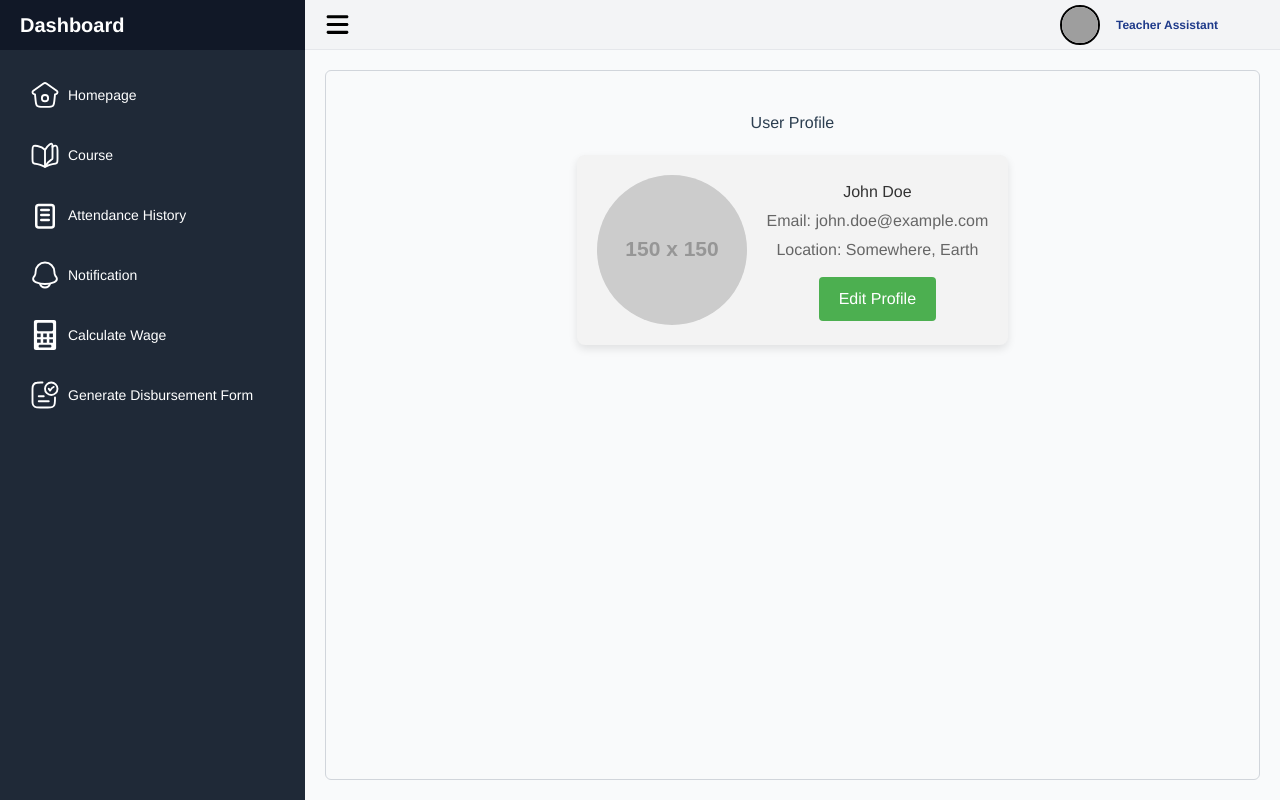
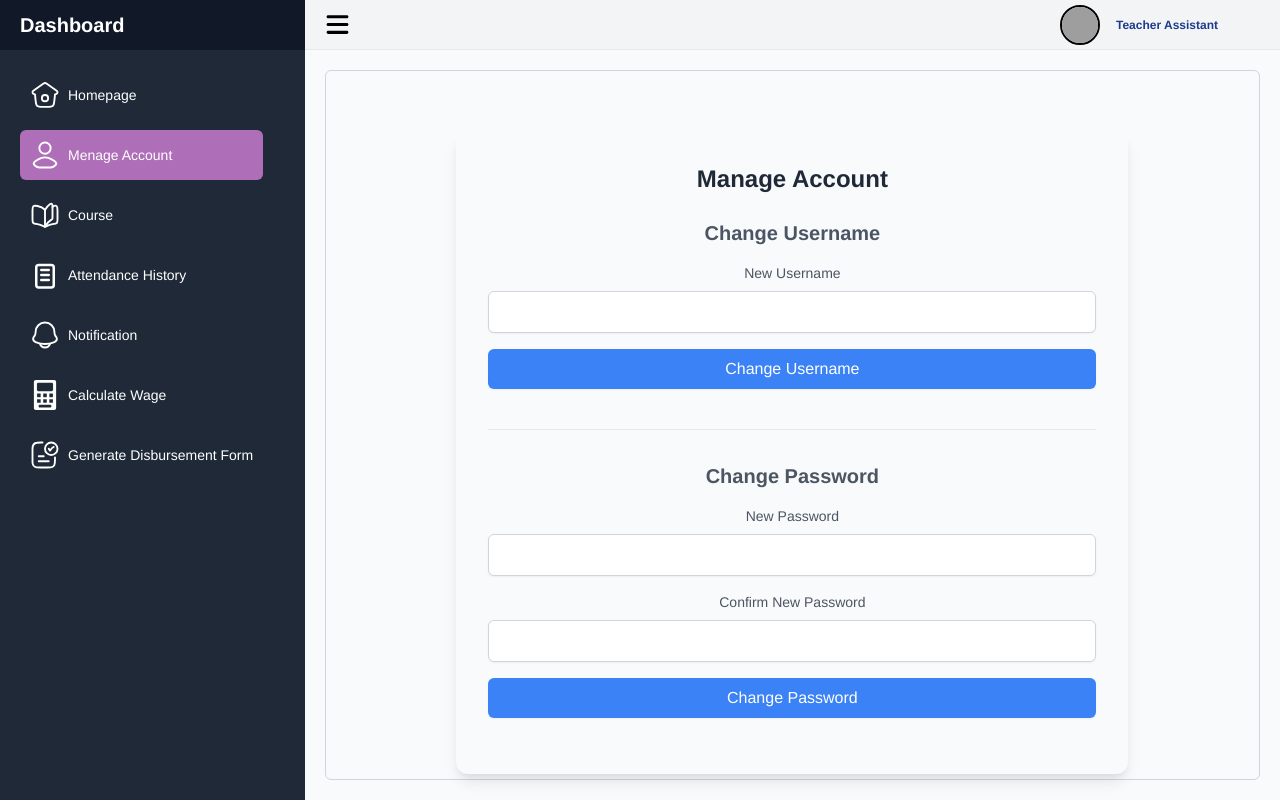
Before and after one commit to Supanutice112/Assistant_mate_Frontend, a Vue app in the folder Assistance_mate_frontend/: page /taprofile in a window 1280 px wide. Built offline with nearby package versions, Linux system fonts and the light colour scheme; no server answers; grey boxes are pictures that could not be loaded.

Commit message:
add profile

```diff
--- a/Assistance_mate_frontend/src/views/TA/ProfileView.vue
+++ b/Assistance_mate_frontend/src/views/TA/ProfileView.vue
@@ -1,89 +1,157 @@
 <template>
-  <div class="profile-container">
-    <h1>User Profile</h1>
-    <div class="profile-card">
-      <img :src="user.profilePicture || defaultProfilePic" alt="Profile Picture" class="profile-picture"/>
-      <div class="user-info">
-        <h2>{{ user.name }}</h2>
-        <p>Email: {{ user.email }}</p>
-        <p>Location: {{ user.location }}</p>
-        <button @click="editProfile">Edit Profile</button>
-      </div>
+  <div class="manage-account bg-gray-100 p-8 rounded-lg shadow-lg max-w-2xl mx-auto mt-10">
+    <h2 class="text-2xl font-semibold text-center text-gray-700 mb-6">Manage Account</h2>
+
+    <!-- Change Username Section -->
+    <div class="change-username mb-10">
+      <h3 class="text-xl font-semibold text-gray-600 mb-4">Change Username</h3>
+      <form @submit.prevent="changeUsername" class="space-y-4">
+        <div>
+          <label for="new-username" class="block text-sm font-medium text-gray-600 mb-2">New Username</label>
+          <input
+            type="text"
+            v-model="newUsername"
+            id="new-username"
+            required
+            class="w-full px-4 py-2 border border-gray-300 rounded-md shadow-sm focus:ring-blue-500 focus:border-blue-500"
+          />
+        </div>
+        <button
+          type="submit"
+          class="w-full bg-blue-500 text-white py-2 px-4 rounded-md shadow-sm hover:bg-blue-600 transition duration-200">
+          Change Username
+        </button>
+      </form>
+      <p v-if="usernameMessage" class="text-green-500 mt-2">{{ usernameMessage }}</p>
+    </div>
+
+    <hr class="my-8">
+
+    <!-- Change Password Section -->
+    <div class="change-password">
+      <h3 class="text-xl font-semibold text-gray-600 mb-4">Change Password</h3>
+      <form @submit.prevent="changePassword" class="space-y-4">
+        <div>
+          <label for="new-password" class="block text-sm font-medium text-gray-600 mb-2">New Password</label>
+          <input
+            type="password"
+            v-model="newPassword"
+            id="new-password"
+            required
+            class="w-full px-4 py-2 border border-gray-300 rounded-md shadow-sm focus:ring-blue-500 focus:border-blue-500"
+          />
+        </div>
+
+        <div>
+          <label for="confirm-password" class="block text-sm font-medium text-gray-600 mb-2">Confirm New Password</label>
+          <input
+            type="password"
+            v-model="confirmPassword"
+            id="confirm-password"
+            required
+            class="w-full px-4 py-2 border border-gray-300 rounded-md shadow-sm focus:ring-blue-500 focus:border-blue-500"
+          />
+        </div>
+
+        <button
+          type="submit"
+          class="w-full bg-green-500 text-white py-2 px-4 rounded-md shadow-sm hover:bg-green-600 transition duration-200">
+          Change Password
+        </button>
+      </form>
+      <p v-if="passwordMessage" class="text-green-500 mt-2">{{ passwordMessage }}</p>
     </div>
   </div>
 </template>
 
 <script>
+import axios from 'axios';
+
 export default {
-
   data() {
     return {
-      user: {
-        name: 'John Doe',
-        email: 'john.doe@example.com',
-        location: 'Somewhere, Earth',
-        profilePicture: ''
-      },
-      defaultProfilePic: 'https://via.placeholder.com/150'
+      newUsername: '',
+      newPassword: '',
+      confirmPassword: '',
+      usernameMessage: '',
+      passwordMessage: ''
     };
   },
   methods: {
-    editProfile() {
-      // Placeholder for edit profile logic
-      alert('Edit profile clicked!');
+    // Method to handle username change
+    async changeUsername() {
+      try {
+        const response = await axios.post('http://localhost:5000/api/change_username', {
+          new_username: this.newUsername
+        }, {
+          headers: {
+            Authorization: `Bearer ${localStorage.getItem('access_token')}`  // Include JWT token
+          }
+        });
+
+        if (response.data.message) {
+          this.usernameMessage = response.data.message;
+        }
+      } catch (error) {
+        this.usernameMessage = error.response.data.message || 'Error updating username';
+      }
+    },
+
+    // Method to handle password change (without requiring old password)
+    async changePassword() {
+      if (this.newPassword !== this.confirmPassword) {
+        this.passwordMessage = 'New password and confirmation do not match';
+        return;
+      }
+
+      try {
+        const response = await axios.post('http://localhost:5000/api/change_password', {
+          new_password: this.newPassword,
+          confirm_password: this.confirmPassword
+        }, {
+          headers: {
+            Authorization: `Bearer ${localStorage.getItem('access_token')}`  // Include JWT token
+          }
+        });
+
+        if (response.data.message) {
+          this.passwordMessage = response.data.message;
+        }
+      } catch (error) {
+        this.passwordMessage = error.response.data.message || 'Error updating password';
+      }
     }
   }
-}
+};
 </script>
 
 <style scoped>
-.profile-container {
-  display: flex;
-  flex-direction: column;
-  align-items: center;
-  padding: 20px;
+.manage-account {
+  background-color: #f9fafb;
+  padding: 2rem;
+  border-radius: 0.75rem;
+  box-shadow: 0 10px 15px -3px rgba(0, 0, 0, 0.1), 0 4px 6px -2px rgba(0, 0, 0, 0.05);
 }
 
-.profile-card {
-  display: flex;
-  align-items: center;
-  background-color: #f3f3f3;
-  border-radius: 8px;
-  padding: 20px;
-  box-shadow: 0 4px 8px rgba(0,0,0,0.1);
-  margin-top: 20px;
+h2 {
+  color: #1f2937;
+  font-weight: bold;
 }
 
-.profile-picture {
-  width: 150px;
-  height: 150px;
-  border-radius: 50%;
-  object-fit: cover;
-  margin-right: 20px;
+form {
+  margin-bottom: 1.5rem;
 }
 
-.user-info h2 {
-  margin: 0;
-  color: #333;
-}
-
-.user-info p {
-  margin: 5px 0;
-  color: #666;
+input {
+  border-color: #d1d5db;
 }
 
 button {
-  padding: 10px 20px;
-  margin-top: 10px;
-  background-color: #4caf50;
+  background-color: #3b82f6;
   color: white;
-  border: none;
-  border-radius: 4px;
-  cursor: pointer;
-  transition: background-color 0.3s;
 }
 
 button:hover {
-  background-color: #45a049;
+  background-color: #2563eb;
 }
 </style>
--- a/Assistance_mate_frontend/src/views/Teacher/TeacherProfileView.vue
+++ b/Assistance_mate_frontend/src/views/Teacher/TeacherProfileView.vue
@@ -1,5 +1,150 @@
 <template>
-    <div>
-        asdas
+    <div class="teacher-profile bg-gray-100 p-8 rounded-lg shadow-lg max-w-2xl mx-auto mt-10">
+      <h2 class="text-2xl font-semibold text-center text-gray-700 mb-6">Teacher Profile</h2>
+
+      <hr class="my-8">
+
+      <!-- Display Teacher Profile Information -->
+      <div class="profile-info mb-10">
+        <h3 class="text-xl font-semibold text-gray-600 mb-4">Profile Information</h3>
+        <p><strong>Name:</strong> {{ teacherInfo.Teacher_name }}</p>
+        <p><strong>Email:</strong> {{ teacherInfo.Email }}</p>
+      </div>
+
+      <hr class="my-8">
+
+      <!-- Change Username Section -->
+      <div class="change-username mb-10">
+        <h3 class="text-xl font-semibold text-gray-600 mb-4">Change Username</h3>
+        <form @submit.prevent="changeUsername" class="space-y-4">
+          <div>
+            <label for="new-username" class="block text-sm font-medium text-gray-600 mb-2">New Username</label>
+            <input
+              type="text"
+              v-model="newUsername"
+              id="new-username"
+              required
+              class="w-full px-4 py-2 border border-gray-300 rounded-md shadow-sm focus:ring-blue-500 focus:border-blue-500"
+            />
+          </div>
+          <button
+            type="submit"
+            class="w-full bg-blue-500 text-white py-2 px-4 rounded-md shadow-sm hover:bg-blue-600 transition duration-200">
+            Change Username
+          </button>
+        </form>
+        <p v-if="usernameMessage" class="text-green-500 mt-2">{{ usernameMessage }}</p>
+        <p v-if="usernameError" class="text-red-500 mt-2">{{ usernameError }}</p>
+      </div>
+
+      <hr class="my-8">
+
+      <!-- Change Password Section -->
+      <div class="change-password">
+        <h3 class="text-xl font-semibold text-gray-600 mb-4">Change Password</h3>
+        <form @submit.prevent="changePassword" class="space-y-4">
+          <div>
+            <label for="current-password" class="block text-sm font-medium text-gray-600 mb-2">Current Password</label>
+            <input
+              type="password"
+              v-model="currentPassword"
+              id="current-password"
+              required
+              class="w-full px-4 py-2 border border-gray-300 rounded-md shadow-sm focus:ring-blue-500 focus:border-blue-500"
+            />
+          </div>
+          <div>
+            <label for="new-password" class="block text-sm font-medium text-gray-600 mb-2">New Password</label>
+            <input
+              type="password"
+              v-model="newPassword"
+              id="new-password"
+              required
+              class="w-full px-4 py-2 border border-gray-300 rounded-md shadow-sm focus:ring-blue-500 focus:border-blue-500"
+            />
+          </div>
+          <div>
+            <label for="confirm-password" class="block text-sm font-medium text-gray-600 mb-2">Confirm New Password</label>
+            <input
+              type="password"
+              v-model="confirmPassword"
+              id="confirm-password"
+              required
+              class="w-full px-4 py-2 border border-gray-300 rounded-md shadow-sm focus:ring-blue-500 focus:border-blue-500"
+            />
+          </div>
+          <button
+            type="submit"
+            class="w-full bg-blue-500 text-white py-2 px-4 rounded-md shadow-sm hover:bg-blue-600 transition duration-200">
+            Change Password
+          </button>
+        </form>
+        <p v-if="passwordMessage" class="text-green-500 mt-2">{{ passwordMessage }}</p>
+        <p v-if="passwordError" class="text-red-500 mt-2">{{ passwordError }}</p>
+      </div>
     </div>
-</template>
+  </template>
+
+  <script>
+  import axios from 'axios';
+
+  export default {
+    data() {
+      return {
+        teacherInfo: {},         // Store teacher's profile information
+        newUsername: '',
+        currentPassword: '',
+        newPassword: '',
+        confirmPassword: '',
+        usernameMessage: null,
+        usernameError: null,
+        passwordMessage: null,
+        passwordError: null,
+      };
+    },
+    methods: {
+      async fetchTeacherProfile() {
+        try {
+          const response = await axios.get('http://localhost:5000/api/teacher/profile', {
+            headers: {
+              Authorization: `Bearer ${this.$store.state.token}`, // Adjust based on your token storage
+            },
+          });
+          this.teacherInfo = response.data;
+        } catch (error) {
+          console.error("Error fetching teacher profile:", error);
+        }
+      },
+
+      async teacherchange_username() {
+        try {
+          const response = await axios.post('http://localhost:5000/api/teacherchange_username', {
+            new_username: this.newUsername,
+          }, {
+            headers: {
+              Authorization: `Bearer ${this.$store.state.token}`, // Adjust based on your token storage
+            },
+          });
+          this.usernameMessage = response.data.message;
+          this.usernameError = null;
+          this.fetchTeacherProfile(); // Refresh profile info after change
+        } catch (error) {
+          this.usernameError = error.response?.data?.message || 'An error occurred';
+          this.usernameMessage = null;
+        }
+      },
+
+      async changePassword() {
+        // Implement change password logic similar to changeUsername
+        // Use axios to send the new password to the backend
+      },
+    },
+    mounted() {
+      this.fetchTeacherProfile(); // Call the method to fetch profile info when the component is mounted
+    },
+  };
+  </script>
+
+  <style scoped>
+  /* Add any scoped styles here */
+  </style>
--- a/Assistance_mate_frontend/src/views/master/TADashboardView.vue
+++ b/Assistance_mate_frontend/src/views/master/TADashboardView.vue
@@ -17,13 +17,13 @@
                         </svg>
                         Homepage
                     </router-link>
-                            <!-- <router-link to="/taprofile" class="inline-flex relative items-center py-[10px] px-[10px] w-full text-sm font-medium rounded-md border-gray-200 hover:bg-gray-200 hover:text-gray-800  transition duration-400 ease-in-out">
+                            <router-link to="/taprofile" class="inline-flex relative items-center py-[10px] px-[10px] w-full text-sm font-medium rounded-md border-gray-200 hover:bg-gray-200 hover:text-gray-800  transition duration-400 ease-in-out">
                                 <svg xmlns="http://www.w3.org/2000/svg" class="mr-2" viewBox="0 0 24 24" width="30" height="30" color="#ffffff" fill="none">
                                     <path d="M6.57757 15.4816C5.1628 16.324 1.45336 18.0441 3.71266 20.1966C4.81631 21.248 6.04549 22 7.59087 22H16.4091C17.9545 22 19.1837 21.248 20.2873 20.1966C22.5466 18.0441 18.8372 16.324 17.4224 15.4816C14.1048 13.5061 9.89519 13.5061 6.57757 15.4816Z" stroke="currentColor" stroke-width="1.5" stroke-linecap="round" stroke-linejoin="round" />
                                     <path d="M16.5 6.5C16.5 8.98528 14.4853 11 12 11C9.51472 11 7.5 8.98528 7.5 6.5C7.5 4.01472 9.51472 2 12 2C14.4853 2 16.5 4.01472 16.5 6.5Z" stroke="currentColor" stroke-width="1.5" />
                                 </svg>
-                                Profile
-                            </router-link> -->
+                                Menage Account
+                            </router-link>
                             <router-link to="/tacourse" class="inline-flex relative items-center py-[10px] px-[10px] w-full text-sm font-medium rounded-md border-gray-200 hover:bg-gray-200 hover:text-gray-800 transition duration-400 ease-in-out">
                                 <svg xmlns="http://www.w3.org/2000/svg" class="mr-2" viewBox="0 0 24 24" width="30" height="30" fill="none">
                                     <path d="M16.6127 16.0846C13.9796 17.5677 12.4773 20.6409 12 21.5V8C12.4145 7.25396 13.602 5.11646 15.6317 3.66368C16.4868 3.05167 16.9143 2.74566 17.4572 3.02468C18 3.30371 18 3.91963 18 5.15146V13.9914C18 14.6568 18 14.9895 17.8634 15.2233C17.7267 15.4571 17.3554 15.6663 16.6127 16.0846L16.6127 16.0846Z" stroke="currentColor" stroke-width="1.5" stroke-linecap="round" stroke-linejoin="round" />
--- a/Assistance_mate_frontend/src/views/master/TeacherDashboardView.vue
+++ b/Assistance_mate_frontend/src/views/master/TeacherDashboardView.vue
@@ -17,13 +17,13 @@
                           </svg>
                               Homepage
                           </router-link>
-                          <!-- <router-link to="/teacherprofile" class="inline-flex relative items-center py-[10px] px-[10px] w-full text-sm font-medium rounded-md border-gray-200 hover:bg-gray-200 hover:text-gray-800  transition duration-400 ease-in-out">
+                          <router-link to="/teacherprofile" class="inline-flex relative items-center py-[10px] px-[10px] w-full text-sm font-medium rounded-md border-gray-200 hover:bg-gray-200 hover:text-gray-800  transition duration-400 ease-in-out">
                             <svg xmlns="http://www.w3.org/2000/svg" class="mr-2" viewBox="0 0 24 24" width="30" height="30" color="#ffffff" fill="none">
                               <path d="M6.57757 15.4816C5.1628 16.324 1.45336 18.0441 3.71266 20.1966C4.81631 21.248 6.04549 22 7.59087 22H16.4091C17.9545 22 19.1837 21.248 20.2873 20.1966C22.5466 18.0441 18.8372 16.324 17.4224 15.4816C14.1048 13.5061 9.89519 13.5061 6.57757 15.4816Z" stroke="currentColor" stroke-width="1.5" stroke-linecap="round" stroke-linejoin="round" />
                               <path d="M16.5 6.5C16.5 8.98528 14.4853 11 12 11C9.51472 11 7.5 8.98528 7.5 6.5C7.5 4.01472 9.51472 2 12 2C14.4853 2 16.5 4.01472 16.5 6.5Z" stroke="currentColor" stroke-width="1.5" />
                           </svg>
                               Profile
-                          </router-link> -->
+                          </router-link>
                           <router-link to="/teachercourse" class="inline-flex relative items-center py-[10px] px-[10px] w-full text-sm font-medium rounded-md border-gray-200 hover:bg-gray-200 hover:text-gray-800  transition duration-400 ease-in-out">
                             <svg xmlns="http://www.w3.org/2000/svg" class="mr-2" viewBox="0 0 24 24" width="30" height="30" fill="none">
                               <path d="M16.6127 16.0846C13.9796 17.5677 12.4773 20.6409 12 21.5V8C12.4145 7.25396 13.602 5.11646 15.6317 3.66368C16.4868 3.05167 16.9143 2.74566 17.4572 3.02468C18 3.30371 18 3.91963 18 5.15146V13.9914C18 14.6568 18 14.9895 17.8634 15.2233C17.7267 15.4571 17.3554 15.6663 16.6127 16.0846L16.6127 16.0846Z" stroke="currentColor" stroke-width="1.5" stroke-linecap="round" stroke-linejoin="round" />
```
